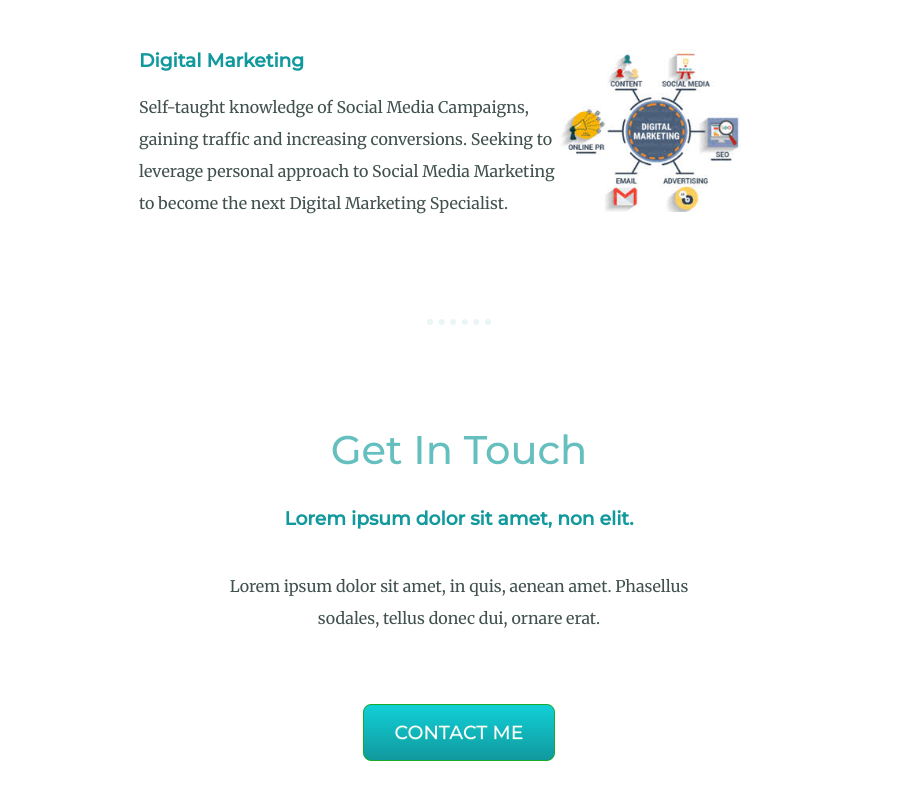
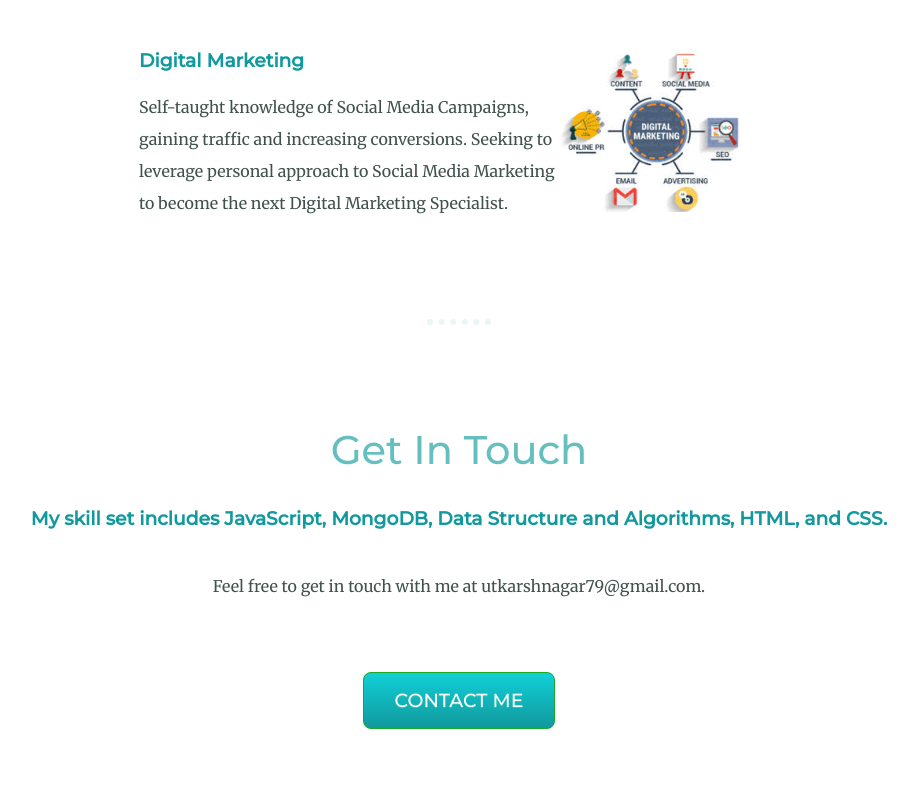
Before and after one commit to utkarsh79/CSS-MySite, a plain HTML site: page index.html in a window 1280 px wide. Shown: the part 1858-2658 px from the top of the page, without its empty margins (181-1099 px from the left). Drawn offline with Linux system fonts and the light colour scheme.

Commit message:
My site updated

```diff
--- a/index.html
+++ b/index.html
@@ -12,7 +12,7 @@
   <div class="top-container">
     <img class="top-cloud" src="images/cloud.png" alt="cloud-img">
     <h1 class="heading">I'm Utkarsh.</h1>
-    <p><h2 class="subtitle">a web depeloper.</h2></p>
+    <p><h2 class="subtitle">A Full-Stack Web developer.</h2></p>
     <img class="bottom-cloud" src="images/cloud.png" alt="cloud-img">
     <img src="images/mountain.png" alt="mountain-png">
   </div>
@@ -39,8 +39,8 @@
     <hr>
     <div class="contact-me">
       <h2>Get In Touch</h2>
-      <h3>Lorem ipsum dolor sit amet, non elit.</h3>
-      <p class="contact-message">Lorem ipsum dolor sit amet, in quis, aenean amet. Phasellus sodales, tellus donec dui, ornare erat.</p>
+      <h3>My skill set includes JavaScript, MongoDB, Data Structure and Algorithms, HTML, and CSS.</h3>
+      <p class="contact-message">Feel free to get in touch with me at utkarshnagar79@gmail.com.</p>
       <a class="btn" href="mailto:utkarshnagar79@gmail.com">CONTACT ME</a>
     </div>
   </div>
```
